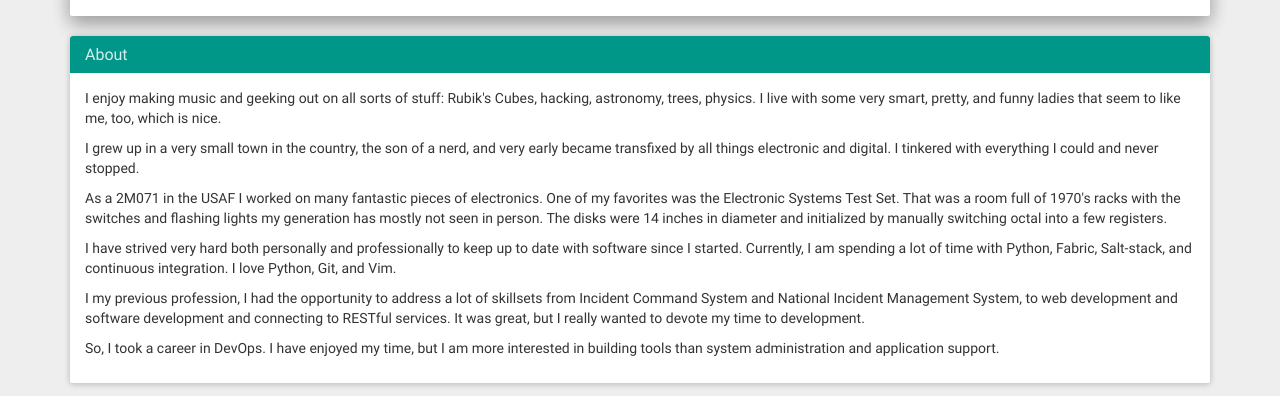
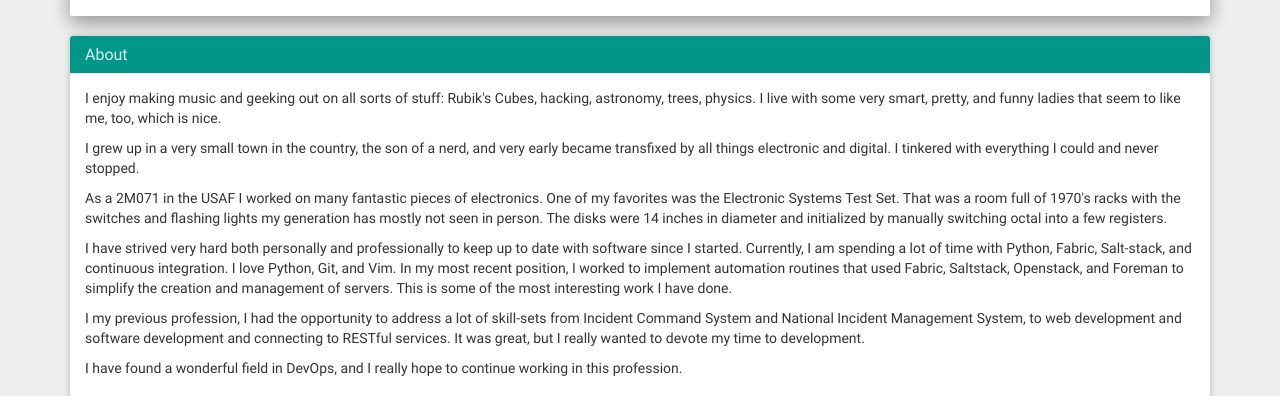
Before and after one commit to theherk/theherk.github.io, a website: page index.html in a window 1280 px wide. Shown: the part 132-528 px from the top of the page. Drawn offline with Linux system fonts and the light colour scheme.

Commit message:
Update with automation information

```diff
--- a/index.html
+++ b/index.html
@@ -27,9 +27,9 @@
             <p>I enjoy making music and geeking out on all sorts of stuff: Rubik's Cubes, hacking, astronomy, trees, physics. I live with some very smart, pretty, and funny ladies that seem to like me, too, which is nice.</p>
             <p>I grew up in a very small town in the country, the son of a nerd, and very early became transfixed by all things electronic and digital. I tinkered with everything I could and never stopped.</p>
             <p>As a 2M071 in the USAF I worked on many fantastic pieces of electronics. One of my favorites was the Electronic Systems Test Set. That was a room full of 1970's racks with the switches and flashing lights my generation has mostly not seen in person. The disks were 14 inches in diameter and initialized by manually switching octal into a few registers.</p>
-            <p>I have strived very hard both personally and professionally to keep up to date with software since I started. Currently, I am spending a lot of time with Python, Fabric, Salt-stack, and continuous integration. I love Python, Git, and Vim.</p>
-            <p>I my previous profession, I had the opportunity to address a lot of skillsets from Incident Command System and National Incident Management System, to web development and software development and connecting to RESTful services. It was great, but I really wanted to devote my time to development.</p>
-            <p>So, I took a career in DevOps. I have enjoyed my time, but I am more interested in building tools than system administration and application support.</p>
+            <p>I have strived very hard both personally and professionally to keep up to date with software since I started. Currently, I am spending a lot of time with Python, Fabric, Salt-stack, and continuous integration. I love Python, Git, and Vim. In my most recent position, I worked to implement automation routines that used Fabric, Saltstack, Openstack, and Foreman to simplify the creation and management of servers. This is some of the most interesting work I have done.</p>
+            <p>I my previous profession, I had the opportunity to address a lot of skill-sets from Incident Command System and National Incident Management System, to web development and software development and connecting to RESTful services. It was great, but I really wanted to devote my time to development.</p>
+            <p>I have found a wonderful field in DevOps, and I really hope to continue working in this profession.</p>
           </div>
         </div>
         <h2>Resume</h2>
```
